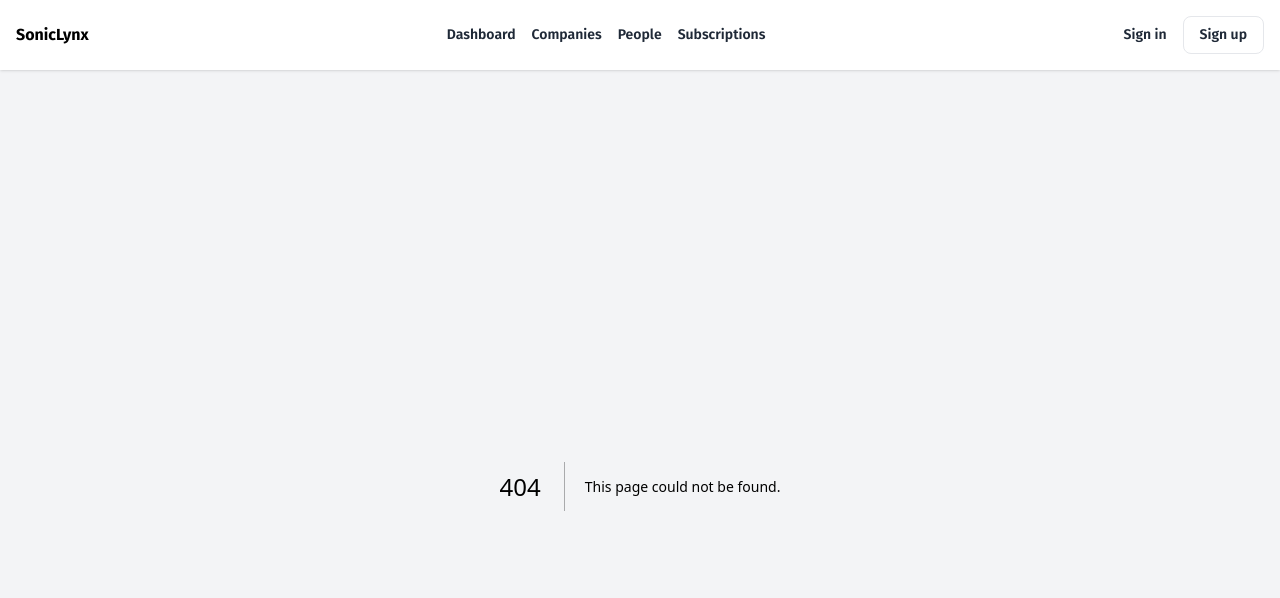
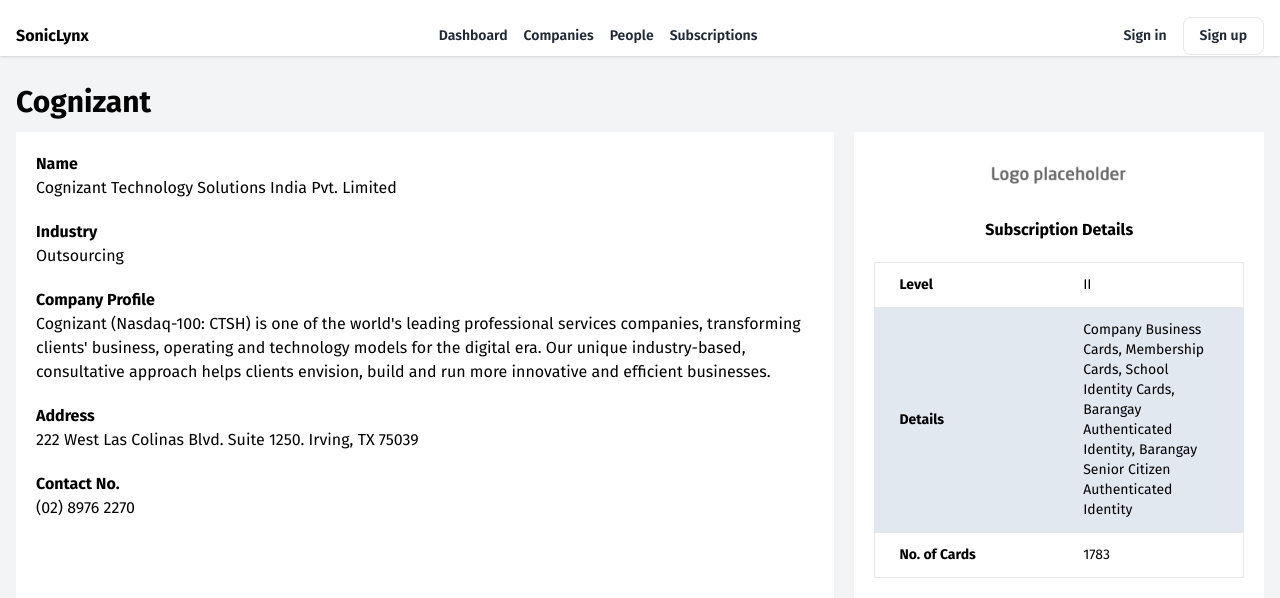
Before and after one commit to ninalamo/template, a Next.js app: page /companies/1 in a window 1280 px wide. Before the commit this address had no page. Shown: the top 598 px of the page. Built offline with nearby package versions, Linux system fonts and the light colour scheme.

Commit message:
company profile page

```diff
--- /dev/null
+++ b/src/app/companies/[id]/page.tsx
@@ -0,0 +1,79 @@
+import Image from 'next/image'
+import React from 'react'
+
+export default function CompanyProfile() {
+  return (
+    <div>
+        <h1>Cognizant</h1>
+
+        <div className='flex flex-row'>
+            <div className='bg-white p-5 basis-4/6 mr-5'>
+                <div className='mb-5'>
+                    <p className='font-bold'>Name</p>
+                    <p>Cognizant Technology Solutions India Pvt. Limited</p>
+                </div>
+
+
+                <div className='mb-5'>
+                    <p className='font-bold'>Industry</p>
+                    <p>Outsourcing</p>
+                </div>
+
+                <div className='mb-5'>
+                    <p className='font-bold'>Company Profile</p>
+                    <p>{"Cognizant (Nasdaq-100: CTSH) is one of the world's leading professional services companies, transforming clients' business, operating and technology models for the digital era. Our unique industry-based, consultative approach helps clients envision, build and run more innovative and efficient businesses."}</p>
+                </div>
+
+                <div className='mb-5'>
+                    <p className='font-bold'>Address</p>
+                    <p>222 West Las Colinas Blvd. Suite 1250. Irving, TX 75039</p>
+                </div>
+
+                <div className='mb-5'>
+                    <p className='font-bold'>Contact No.</p>
+                    <p>(02) 8976 2270</p>
+                </div>
+            </div>
+            <div className='bg-white p-5 basis-2/6'>
+               <div>
+                    <Image
+                        className='mx-auto mb-5'
+                        src="/logo-placeholder.png"
+                        alt="Company Logo"
+                        width={200}
+                        height={40}
+                    />
+               </div>
+
+
+               <h3 className='text-center font-bold mb-5'>
+                    Subscription Details
+               </h3>
+
+               <table className='table-fixed'>
+                    <tbody>
+                        <tr>
+                            <td>
+                                <span className='font-bold'>Level</span>
+                            </td>
+                            <td className='w-2/4'>II</td>
+                        </tr>
+                        <tr>
+                            <td>
+                                <span className='font-bold'>Details</span>
+                            </td>
+                            <td>Company Business Cards, Membership Cards, School Identity Cards, Barangay Authenticated Identity, Barangay Senior Citizen Authenticated Identity</td>
+                        </tr>
+                        <tr>
+                            <td>
+                                <span className='font-bold'>No. of Cards</span>
+                            </td>
+                            <td>1783</td>
+                        </tr>
+                    </tbody>
+               </table>
+            </div>
+        </div>
+    </div>
+  )
+}
--- a/src/app/companies/page.tsx
+++ b/src/app/companies/page.tsx
@@ -1,7 +1,10 @@
 'use client'
 
 import SortableTable from "@/components/SortableTable"
-import { useMemo, useState } from "react";
+import { Company } from "@/models/Company";
+import { ColumnDef } from "@tanstack/react-table";
+import Link from "next/link";
+import { useMemo } from "react";
 
 export default function Companies(){
 
@@ -68,20 +71,41 @@
       }
     ]
 
-    const columns = useMemo(() => [
+    const columns = useMemo<ColumnDef<Company>[]>(
+      () => [
         {
-            header: 'Name',
-            accessorKey: 'name'
+          accessorKey: 'id'
         },
         {
-            header: 'Industry',
-            accessorKey: 'industry'
+          header: 'Name',
+          accessorKey: 'name',
+          cell: ({row}) => (<Link className="hover:text-orange-400 hover:font-bold" href={{pathname: `/companies/${row.getValue('id')}`}}>{row.getValue('name')}</Link>)
         },
         {
-            header: 'Description',
-            accessorKey: 'description'
+          header: 'Industry',
+          accessorKey: 'industry',
+        },
+        {
+          header: 'Description',
+          accessorKey: 'description',
         }
-    ],[])
+      ]
+    ,[]);
+
+    // const columns = useMemo(() => [
+    //     {
+    //         header: 'Name',
+    //         accessorKey: 'name'
+    //     },
+    //     {
+    //         header: 'Industry',
+    //         accessorKey: 'industry'
+    //     },
+    //     {
+    //         header: 'Description',
+    //         accessorKey: 'description'
+    //     }
+    // ],[])
 
 
     return (
--- a/src/app/layout.tsx
+++ b/src/app/layout.tsx
@@ -25,7 +25,7 @@
         <div className="bg-gray-100 w-full min-h-screen m-0">
           <Nav />
 
-          <div className="container mx-auto px-4 py-4">
+          <div className="container mx-auto px-4 py-4 mt-3">
             {children}
           </div>
         </div>
--- a/src/app/page.tsx
+++ b/src/app/page.tsx
@@ -1,5 +1,3 @@
-import Nav from '@/components/Nav'
-
 export default function Home() {
   return (
     <div>
--- a/src/components/Nav.tsx
+++ b/src/components/Nav.tsx
@@ -1,20 +1,51 @@
+'use client'
+
 import Link from "next/link";
+import { usePathname  } from 'next/navigation';
+
+const navigationLinks = [
+  {
+    name: "Dashboard",
+    href: "/"
+  },
+  {
+    name: "Companies",
+    href: "/companies"
+  },
+  {
+    name: "People",
+    href: "/people"
+  },
+  {
+    name: "Subscriptions",
+    href: "/subscriptions"
+  }
+]
+
 
 export default function Nav(){
-    return <div className="bg-white shadow">
+  const pathname = usePathname ();
+
+  return <div className="bg-white shadow">
     <div className="container mx-auto px-4">
-      <div className="flex items-center justify-between py-4">
+      <div className="flex items-center justify-between pt-4">
         <div>
           <span className="font-bold">SonicLynx</span>
         </div>
 
         <div className="hidden sm:flex sm:items-center">
-          <Link href="/" className="text-gray-800 text-sm font-semibold hover:text-orange-400 mr-4">Dashboard</Link>
-          <Link href="/companies" className="text-gray-800 text-sm font-semibold hover:text-orange-400 mr-4">Companies</Link>
-          <Link href="/people" className="text-gray-800 text-sm font-semibold hover:text-orange-400 mr-4">People</Link>
-          <Link href="/subscriptions" className="text-gray-800 text-sm font-semibold hover:text-orange-400">Subscriptions</Link>
+          {navigationLinks.map(nav => {
+            return (
+             <Link key={nav.name}
+              href={nav.href}
+              className={(pathname === nav.href? 'text-orange-400 border-b-4 border-orange-400 ': '') + "py-2.5 text-gray-800 text-sm font-semibold hover:text-orange-400 mr-4"}>
+                {nav.name}
+            </Link>
+            )
+          })}
         </div>
 
+        {/* Auth */}
         <div className="hidden sm:flex sm:items-center">
           <Link href="#" className="text-gray-800 text-sm font-semibold hover:text-orange-400 mr-4">Sign in</Link>
           <Link href="#" className="text-gray-800 text-sm font-semibold border px-4 py-2 rounded-lg hover:text-orange-400 hover:border-purple-600">Sign up</Link>
@@ -29,11 +60,13 @@
 
       <div className="block sm:hidden bg-white border-t-2 py-2">
         <div className="flex flex-col">
-          <Link href="/" className="text-gray-800 text-sm font-semibold hover:text-orange-400 mb-1">Dashboard</Link>
-          <Link href="/companies" className="text-gray-800 text-sm font-semibold hover:text-orange-400 mb-1">Companies</Link>
-          <Link href="/people" className="text-gray-800 text-sm font-semibold hover:text-orange-400 mb-1">People</Link>
-          <Link href="/subscriptions" className="text-gray-800 text-sm font-semibold hover:text-orange-400 mb-1">Subscriptions</Link>
-          <div className="flex justify-between items-center border-t-2 pt-2">
+        {navigationLinks.map(nav => {
+            return (
+              <Link key={nav.name} href={nav.href} className="text-gray-800 text-sm font-semibold hover:text-orange-400 mb-1">{nav.name}</Link>
+            )
+          })}
+
+           <div className="flex justify-between items-center border-t-2 pt-2">
             <Link href="#" className="text-gray-800 text-sm font-semibold hover:text-orange-400 mr-4">Sign in</Link>
             <Link href="#" className="text-gray-800 text-sm font-semibold border px-4 py-1 rounded-lg hover:text-orange-400 hover:border-purple-600">Sign up</Link>
           </div>
--- a/src/components/SortableTable.tsx
+++ b/src/components/SortableTable.tsx
@@ -9,6 +9,9 @@
 
     const table = useReactTable({data, columns, state:{
         sorting,
+        columnVisibility: {
+          'id': false
+        }
     },
     onSortingChange: setSorting,
     getSortedRowModel: getSortedRowModel(),
```
Also changed, not shown: public/logo-placeholder.png (added), 1 other file (tests, documents, lock files or other folders).
